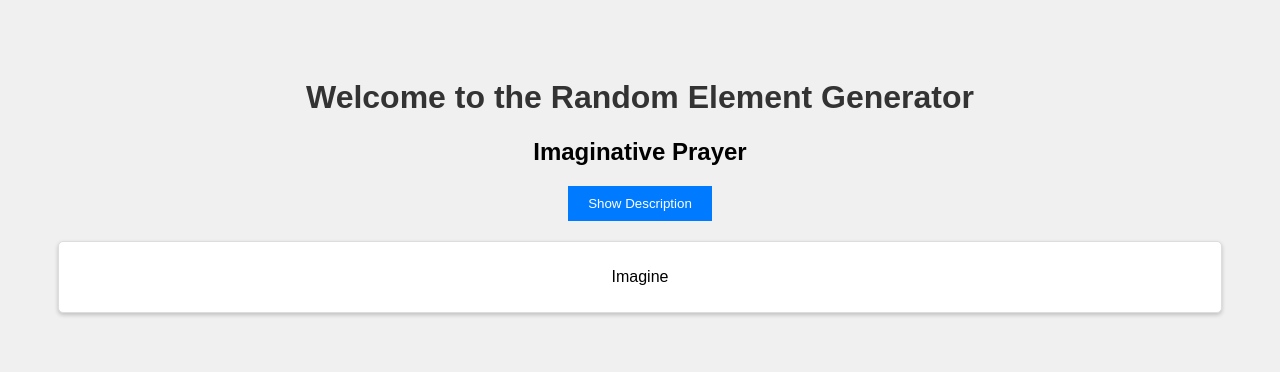
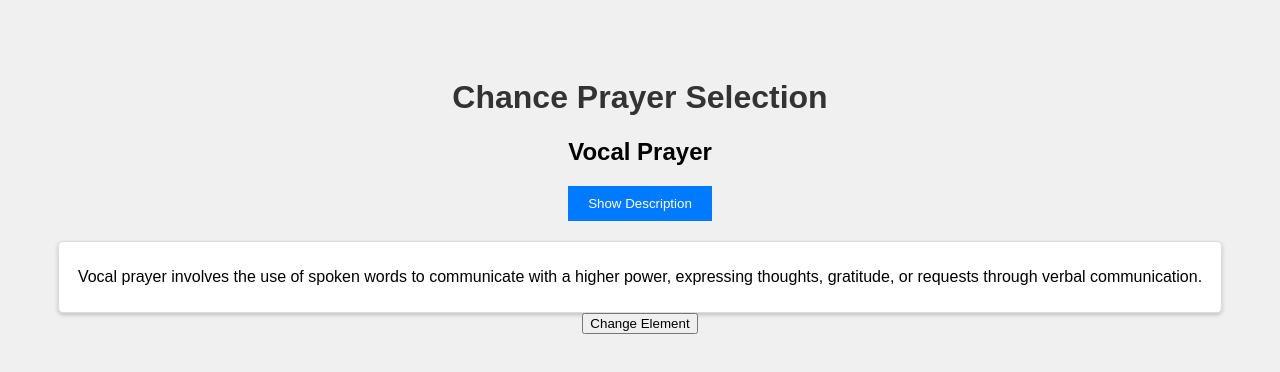
Before and after one commit to abrown159q/ChancePrayerSelection, a plain HTML site: page index.html in a window 1280 px wide. Both pictures are taken after a click on the button "Show Description". Drawn offline with Linux system fonts and the light colour scheme.

Commit message:
Added button for changing the prayer style, and have it load by fading in

```diff
--- a/index.html
+++ b/index.html
@@ -3,13 +3,15 @@
 <head>
     <meta charset="UTF-8">
     <meta name="viewport" content="width=device-width, initial-scale=1.0">
-    <title>Random Element Generator</title>
+    <title>Chance Prayer Selection</title>
     <style>
         body {
             font-family: Arial, sans-serif;
             background-color: #f0f0f0;
             text-align: center;
             padding: 50px;
+            opacity: 0; /* Initially hidden */
+            transition: opacity 1s ease-in-out; /* Add fade-in transition */
         }
         h1 {
             color: #333;
@@ -20,7 +22,7 @@
             margin-top: 20px;
         }
         #description-container {
-            opacity: 0;
+            display: none;
             margin-top: 20px;
             padding: 10px;
             background-color: #fff;
@@ -40,7 +42,7 @@
     </style>
 </head>
 <body>
-    <h1>Welcome to the Random Element Generator</h1>
+    <h1>Chance Prayer Selection</h1> <!-- Updated <h1> content -->
     <div id="element-container">Loading...</div>
 
     <button id="show-description-button">Show Description</button>
@@ -49,29 +51,26 @@
         <p id="description"></p>
     </div>
 
+    <button id="change-element-button">Change Element</button>
+
     <script>
         const elementContainer = document.getElementById("element-container");
         const descriptionContainer = document.getElementById("description-container");
         const description = document.getElementById("description");
         const showDescriptionButton = document.getElementById("show-description-button");
+        const changeElementButton = document.getElementById("change-element-button");
 
         // JSON data embedded as a JavaScript variable
-const elements = [
-{	name:"Sacred Space",	description:"Go to <a href='sacredspace.ie'>Sacred Space</a>."	}	,
-{	name:"Vocal Prayer",	description:"Say a simple prayer"	}	,
-{	name:"Examen",	description:""	}	,
-{	name:"Lectio Divina",	description:"Lectio, oratio, meditatio, contemplatio"	}	,
-{	name:"ARRR (ARGT)",	description:"Acknowledge, Relate, Receive, Respond"	}	,
-{	name:"Meditative Prayer",	description:"Meditate"	}	,
-{	name:"Contemplative Prayer",	description:"Comtemplate"	}	,
-{	name:"Imaginative Prayer",	description:"Imagine"	}	,
-{	name:"PRAY",	description:"Praise, Repent, Ask, Yield"	}
-
-];
-
-
-
-
+        const elements = [
+            {
+                name: "Sacred Space",
+                description: "Sacred space refers to a place or environment that is set apart for spiritual or religious purposes, often characterized by a sense of reverence and holiness."
+            },
+            {
+                name: "Vocal Prayer",
+                description: "Vocal prayer involves the use of spoken words to communicate with a higher power, expressing thoughts, gratitude, or requests through verbal communication."
+            }
+        ];
 
         function getRandomElement() {
             const randomIndex = Math.floor(Math.random() * elements.length);
@@ -88,15 +87,29 @@ const elements = [
             const selectedObject = elements.find((element) => element.name === selectedElement);
 
             if (selectedObject) {
-                description.innerHTML = selectedObject.description;
-                descriptionContainer.style.opacity = 1;
+                description.textContent = selectedObject.description;
+                descriptionContainer.style.display = "block";
             } else {
                 description.textContent = "No description available.";
             }
         }
 
+        function changeRandomElement() {
+            elementContainer.style.opacity = 0; // Hide the element during transition
+            descriptionContainer.style.display = "none"; // Hide the description
+            setTimeout(() => {
+                updateElement(); // Update the random element
+                elementContainer.style.opacity = 1; // Show the element with fade-in
+            }, 500); // Adjust the delay as needed
+        }
+
         showDescriptionButton.addEventListener("click", showDescription);
-        window.addEventListener("load", updateElement);
+        changeElementButton.addEventListener("click", changeRandomElement);
+        window.addEventListener("load", () => {
+            // Fade in the entire website when it's loaded
+            document.body.style.opacity = 1;
+            updateElement();
+        });
     </script>
 </body>
 </html>
```
